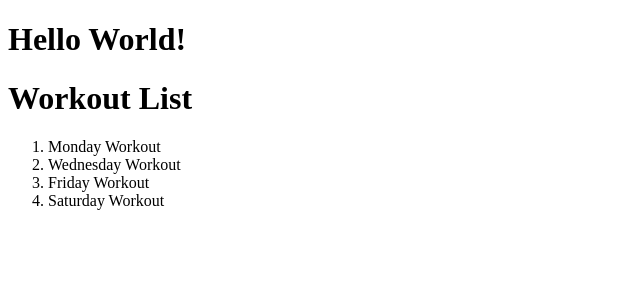
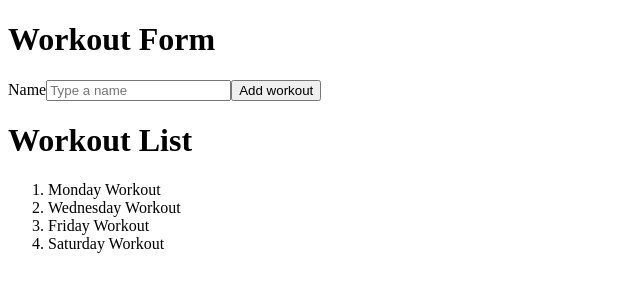
Before and after one commit to Alg0r3/daily-quests-vue, a Vue app: page / in a window 1280 px wide. Shown: the top 300 px of the page, without its empty margins (0-640 px from the left). Built offline with nearby package versions, Linux system fonts and the light colour scheme.

Commit message:
feat: add workout creation and refactor data handling

```diff
--- a/public/fixtures/workouts.json
+++ /dev/null
@@ -1,18 +0,0 @@
-[
-  {
-    "id": "1",
-    "name": "Monday Workout"
-  },
-  {
-    "id": "2",
-    "name": "Wednesday Workout"
-  },
-  {
-    "id": "3",
-    "name": "Friday Workout"
-  },
-  {
-    "id": "4",
-    "name": "Saturday Workout"
-  }
-]
--- a/src/App.vue
+++ b/src/App.vue
@@ -1,10 +1,11 @@
 <script setup lang="js">
+import WorkoutForm from '@/features/workouts/components/WorkoutForm.vue'
 import WorkoutList from '@/features/workouts/components/WorkoutList.vue'
 import { RouterView } from 'vue-router'
 </script>
 
 <template>
-  <h1>Hello World!</h1>
+  <WorkoutForm />
   <WorkoutList />
   <RouterView />
 </template>
--- /dev/null
+++ b/src/features/workouts/components/WorkoutForm.vue
@@ -0,0 +1,23 @@
+<script setup lang="js">
+import { useWorkoutsStore } from '@/features/workouts/stores/workouts.js'
+import { ref } from 'vue'
+
+const workouts = useWorkoutsStore()
+const name = ref('')
+
+async function onSubmit() {
+  await workouts.addWorkout({ name: name.value })
+  name.value = ''
+}
+</script>
+
+<template>
+  <h1>Workout Form</h1>
+  <form @submit.prevent="onSubmit">
+    <label for="name">Name</label>
+    <input id="name" type="text" placeholder="Type a name" v-model.trim="name" />
+    <button type="submit">Add workout</button>
+  </form>
+</template>
+
+<style scoped></style>
--- a/src/features/workouts/components/WorkoutList.vue
+++ b/src/features/workouts/components/WorkoutList.vue
@@ -3,13 +3,13 @@ import { onMounted } from 'vue'
 import { useWorkoutsStore } from '@/features/workouts/stores/workouts.js'
 import { storeToRefs } from 'pinia'
 
-/** @typedef {id: string, name: string} Workout */
+/** @typedef {import('@/features/workouts/models/workouts.js').Workout} Workout*/
 
 const workoutsStore = useWorkoutsStore()
 const { workoutList } = storeToRefs(workoutsStore)
 
-onMounted(async () => {
-  await workoutsStore.fetchWorkouts()
+onMounted(() => {
+  workoutsStore.fetchWorkouts()
 })
 </script>
 
--- /dev/null
+++ b/src/features/workouts/fixtures/workouts.json
@@ -0,0 +1,18 @@
+[
+  {
+    "id": "0198b30e-82d0-7584-ae06-396dd550620c",
+    "name": "Monday Workout"
+  },
+  {
+    "id": "0198b30e-ee5c-79d2-8b8c-f8328a777fc3",
+    "name": "Wednesday Workout"
+  },
+  {
+    "id": "0198b30f-2a57-7d1a-a0d0-bc1de54b428a",
+    "name": "Friday Workout"
+  },
+  {
+    "id": "0198b30f-58e6-704a-841d-c753ce14ff18",
+    "name": "Saturday Workout"
+  }
+]
--- /dev/null
+++ b/src/features/workouts/models/workouts.js
@@ -0,0 +1,3 @@
+/** @typedef {{ id: string, name: string }} Workout */
+
+export {}
--- /dev/null
+++ b/src/features/workouts/repositories/workouts.js
@@ -0,0 +1,28 @@
+import workoutData from '@/features/workouts/fixtures/workouts.json'
+import { v7 as uuidv7 } from 'uuid'
+
+/** @typedef {import('@/features/workouts/models/workout.js').Workout} Workout*/
+
+/** @type {Workout[]} */
+let data = [...workoutData]
+
+/** @returns {Promise<Workout[]>} */
+export async function getWorkouts() {
+  return data
+}
+
+/**
+ * @param {Omit<Workout, id>} payload
+ * @returns {Promise<Workout>}
+ */
+export async function createWorkout(payload) {
+  const id = uuidv7()
+  const workout = {
+    id: id,
+    name: payload.name,
+  }
+
+  data.push(workout)
+
+  return workout
+}
--- a/src/features/workouts/repository/workouts.js
+++ /dev/null
@@ -1,8 +0,0 @@
-import { get } from '@/shared/http/client.js'
-
-/** @typedef {{ id: string, name: string }} Workout */
-
-/** @returns {Promise<Workout[]>} */
-export async function getWorkouts() {
-  return await get('/fixtures/workouts.json')
-}
--- a/src/features/workouts/stores/workouts.js
+++ b/src/features/workouts/stores/workouts.js
@@ -1,22 +1,28 @@
 import { defineStore } from 'pinia'
-import { getWorkouts} from '@/features/workouts/repository/workouts.js'
-import { ref, computed } from 'vue'
+import { getWorkouts, createWorkout } from '@/features/workouts/repositories/workouts.js'
+import { reactive, computed } from 'vue'
 
 export const useWorkoutsStore = defineStore('workouts', () => {
   // -- Public state -- //
-  const workoutsById = ref(new Map())
+  const workoutsById = reactive(new Map())
 
   // -- Public getters -- //
-  const workoutList = computed(() => Array.from(workoutsById.value.values()))
+  const workoutList = computed(() => Array.from(workoutsById.values()))
 
   // -- Actions -- //
   async function fetchWorkouts() {
     const workouts = await getWorkouts()
 
     for (const workout of workouts) {
-      workoutsById.value.set(workout.id, workout)
+      workoutsById.set(workout.id, workout)
     }
   }
 
-  return { workoutList, fetchWorkouts }
+  async function addWorkout(payload) {
+    const workout = await createWorkout(payload)
+
+    workoutsById.set(workout.id, workout)
+  }
+
+  return { workoutList, fetchWorkouts, addWorkout }
 })
```
Also changed, not shown: jsconfig.json (+7 -1 lines).
